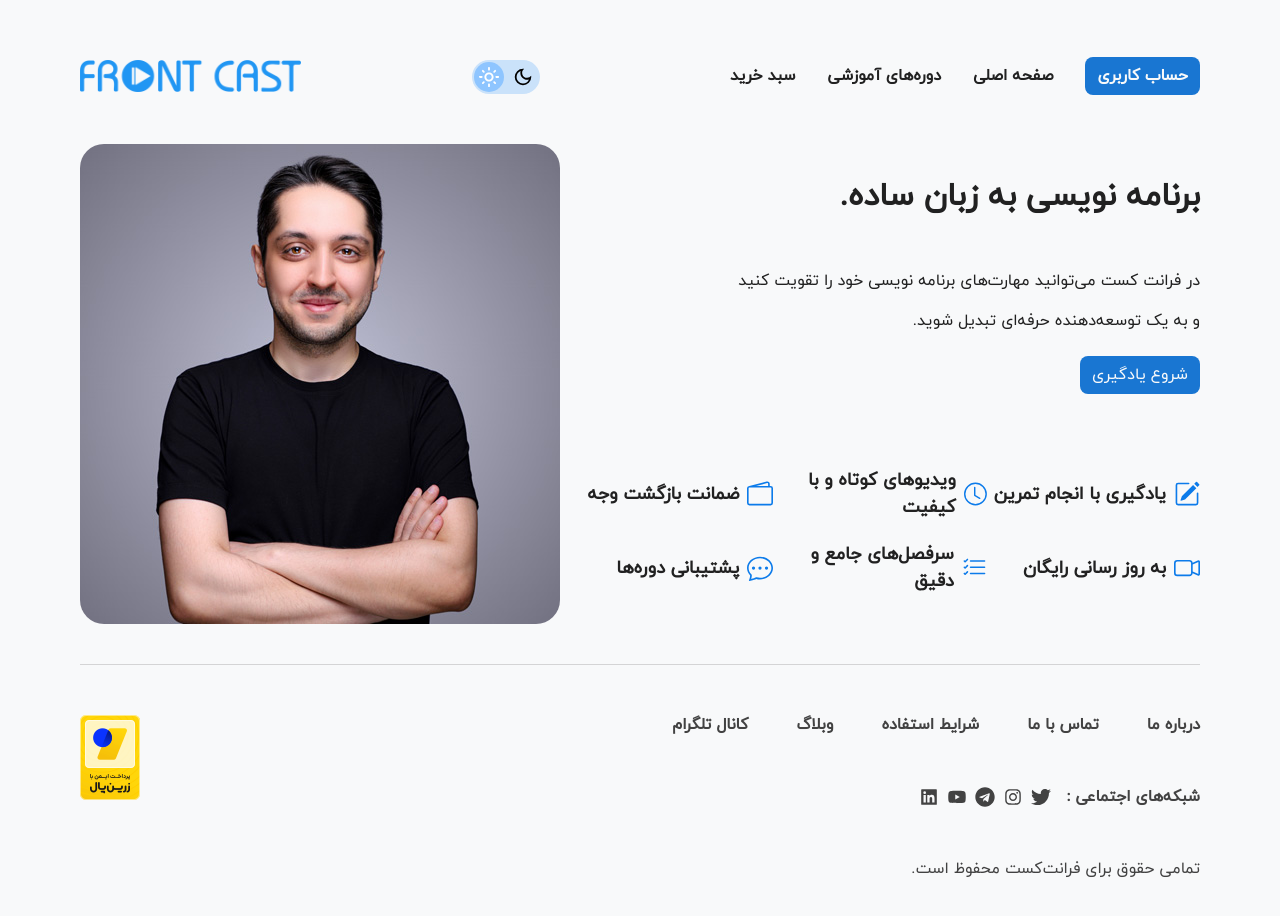
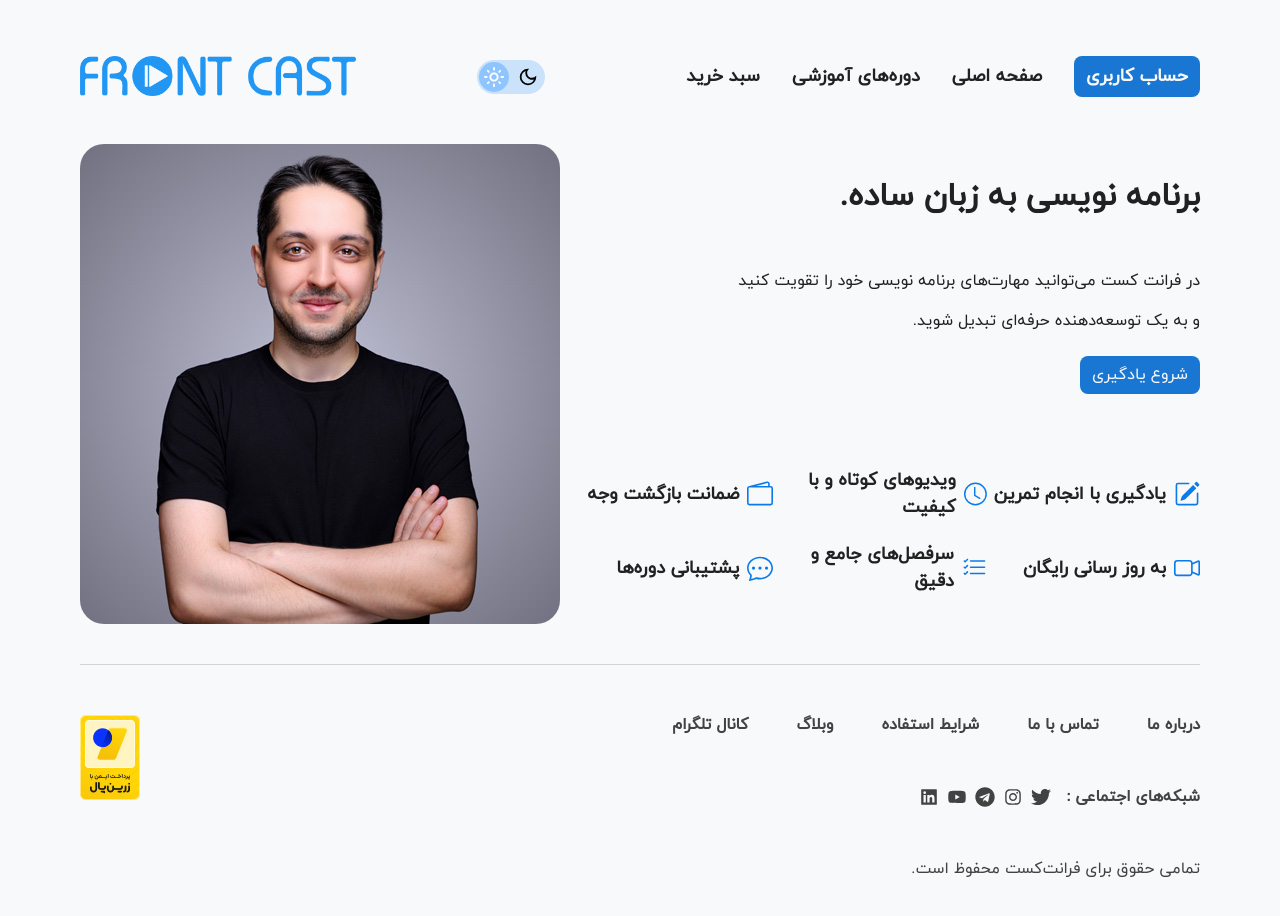
Before and after one commit to amirjavani/frontcast, a React (Vite) app: page / in a window 1280 px wide. Shown: the top 916 px of the page. Built offline with nearby package versions, Linux system fonts and the light colour scheme.

Commit message:
fixing bug in header

```diff
--- a/src/Layouts/Header.tsx
+++ b/src/Layouts/Header.tsx
@@ -4,6 +4,7 @@ import { useState } from "react";
 import Navbar from "./Navbar";
 import DarkmodeLightmodeButton from "../Components/DarkmodeLightmodeButton";
 import { useThemeContext } from "../Context/ThemeProvider";
+import { Link } from "react-router";
 
 function Header() {
   const [showMenu, setShowMenu] = useState(false);
@@ -24,7 +25,9 @@ function Header() {
           <Navbar className={"flex-row lg:flex hidden"} />
           <DarkmodeLightmodeButton />
 
-          <img className="h-full" src={frontcastLogo} alt="" />
+          <Link className="" to={"/"}>
+            <img className="h-10" src={frontcastLogo} alt="logo" />
+          </Link>
         </nav>
         <div
           className={`transition-[100px]  duration-600 ease-in-out overflow-hidden lg:hidden
--- a/src/Layouts/Navbar.tsx
+++ b/src/Layouts/Navbar.tsx
@@ -2,7 +2,7 @@ import { Link } from "react-router";
 
 function Navbar({ className }: { className: string }) {
   return (
-    <ul className={`${className }  gap-5 lg:gap-8 text-[16px] font-bold `}>
+    <ul className={`${className }  gap-5 xl:gap-8 text-[18px] font-bold `}>
       <li>
         <Link
           to="/login"
```
